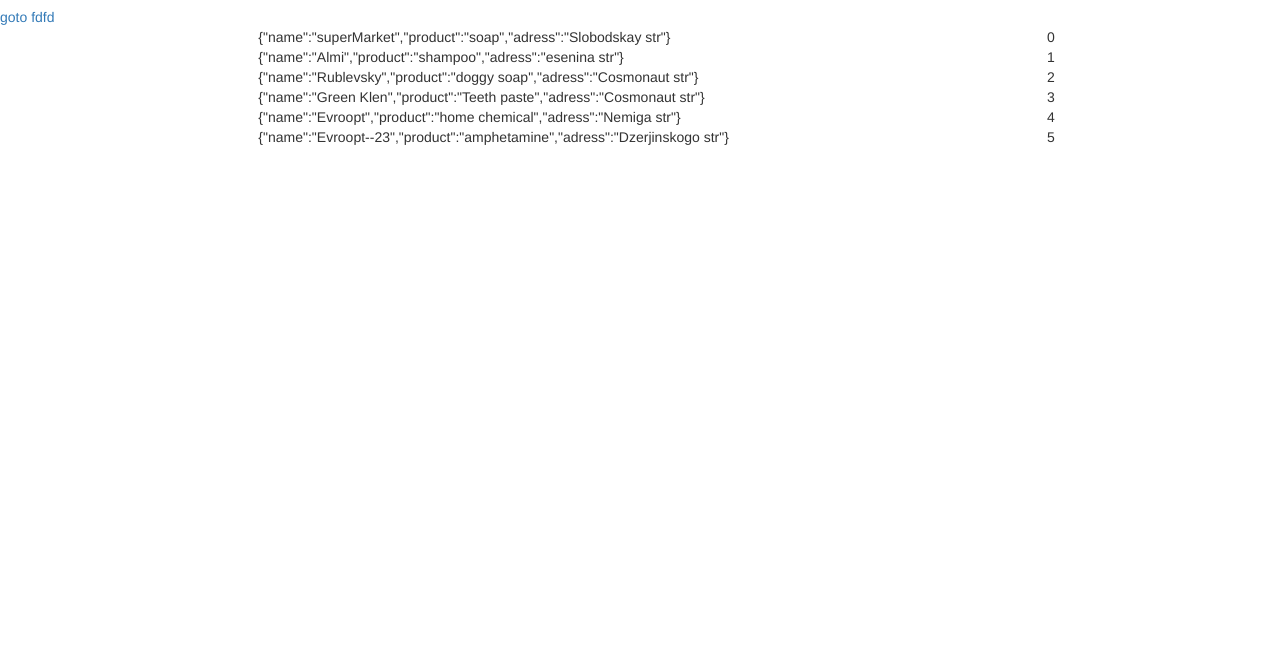
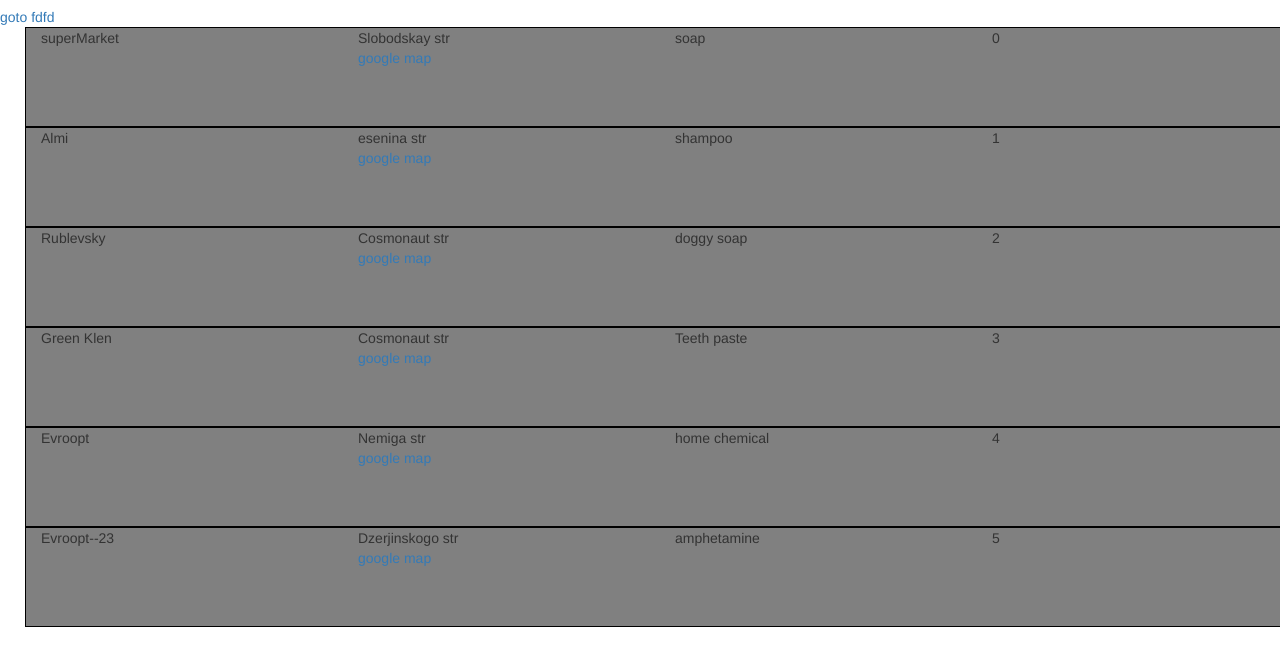
Before and after one commit to kazakdmitry2010/Market, a plain HTML site: page public/index.html in a window 1280 px wide. Shown: the part 63-728 px from the top of the page. Drawn offline with nearby package versions, Linux system fonts and the light colour scheme; some packages are replaced by stand-ins of ours.

Commit message:
workVersion

```diff
--- a/public/html/tpl1.html
+++ b/public/html/tpl1.html
@@ -7,15 +7,23 @@
 
 <!--бутстрап бутсрапыч ёхохохо-->
 	<div class="row">
-	  <div class="col-md-10 col-md-offset-2" >
+	  <div class="col-md-12" >
 
 
 			<ul ui-sortable="sortableOptions" ng-model="lists">
 
 		 	 	<li type="none" ng-repeat="item in lists track by $index">
-		 	 	<div class="row">
-		 	 	<div class="col-md-9">
-		 	 		{{ item }}
+		 	 	<div class="row market">
+		 	 	<div class="col-md-3">
+		 	 		{{ item.name }}
+		 	 	</div>
+		 	 	<div class="col-md-3">
+		 	 		{{ item.adress }}
+		 	 		<br>
+		 	 		<a href="#!/googlemaps">google map</a>
+		 	 	</div>
+		 	 	<div class="col-md-3">
+		 	 		{{ item.product }}
 		 	 	</div>
 		 	 	 <div class="col-md-3">{{$index}}</div>
 
--- a/public/index.html
+++ b/public/index.html
@@ -30,5 +30,5 @@
 	<script src="js/service/dataService.js" type="text/javascript"></script>
 	<script src="js/controller/mainCtrl.js" type="text/javascript"></script>
 	<script src="js/angular-ui/sortable.js" type="text/javascript"></script>
-
+	<link rel="stylesheet" href="css/tpl1_css.css">
 </html>
--- a/public/js/router/router.js
+++ b/public/js/router/router.js
@@ -7,7 +7,7 @@
         .when('/', {
           templateUrl: "html/tpl1.html"
         })
-        .when('/about', {
+        .when('/googlemaps', {
           templateUrl: "html/tpl2.html"
         });
 }
```
